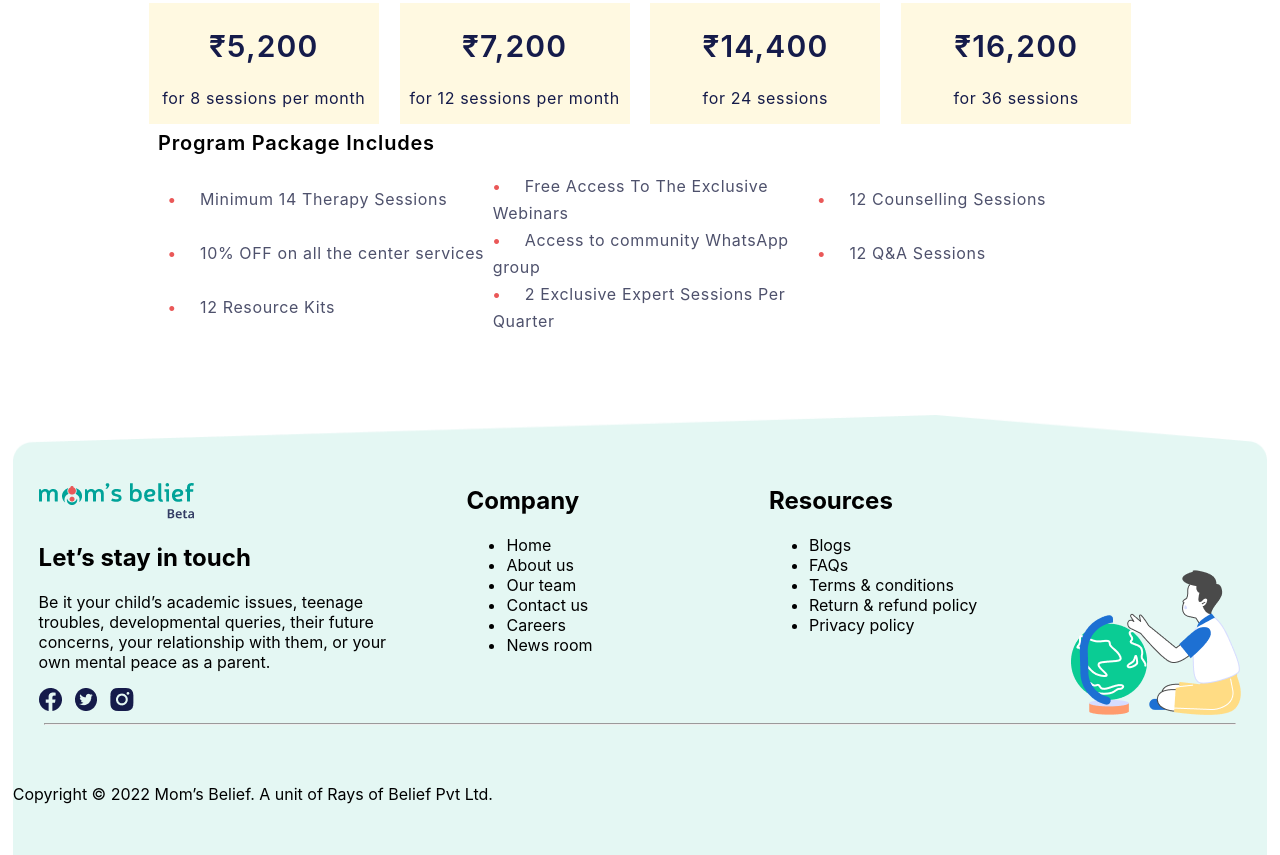
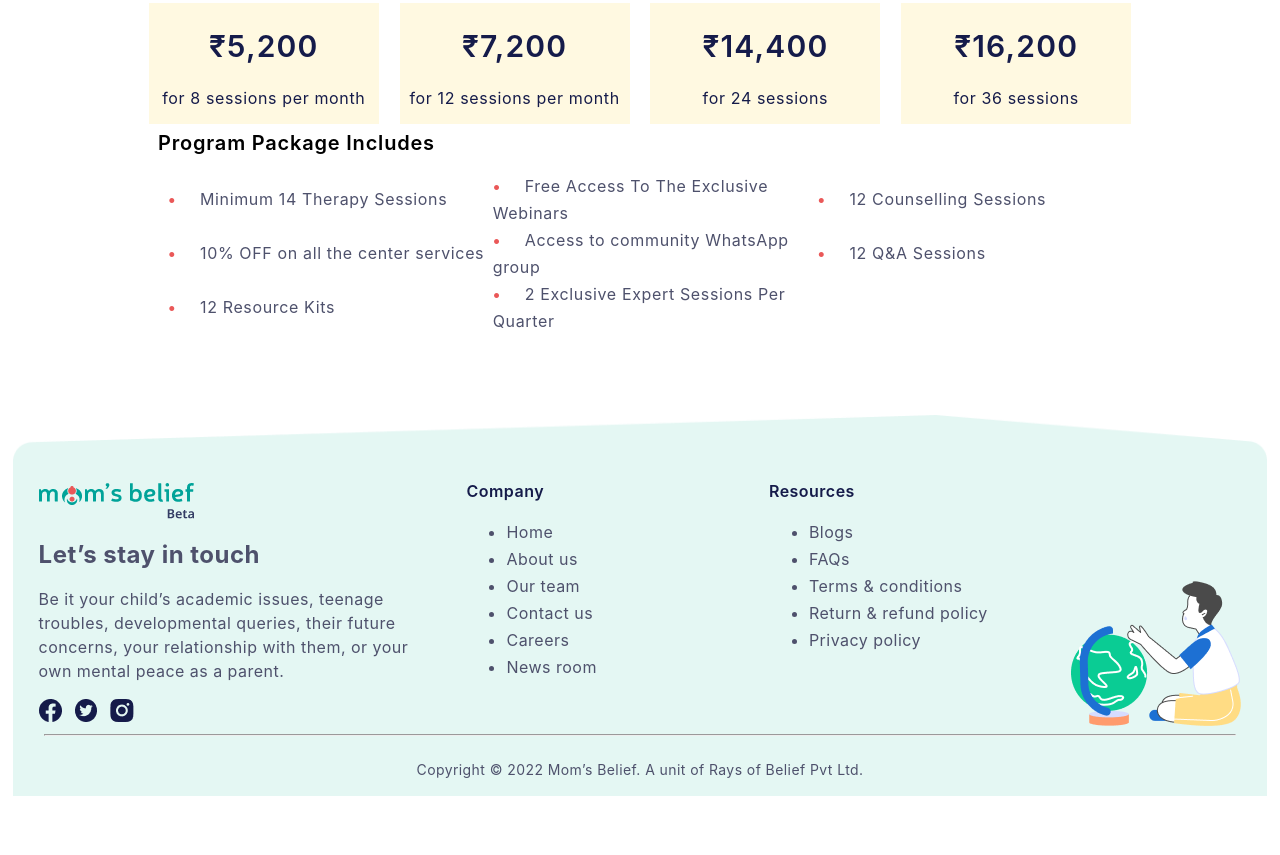
Before and after one commit to ashwani471/moms-belief, a plain HTML site: page index.html in a window 1280 px wide. Shown: the part 2846-3701 px from the top of the page. After the commit the page ends 3642 px from the top, so only its background shows below. Drawn offline with Linux system fonts and the light colour scheme; files whose address does not match are found by name; a web font is replaced by a local one.

Commit message:
second-last commit

```diff
--- a/index.html
+++ b/index.html
@@ -230,14 +230,14 @@
     <section class="section-last">
        <div class="social-media-section">
         <div class="social-media">
-            <div>
+            <div class="logo-image">
                <img src="./Assets/image 2.png" alt="">
             </div>
-            <div>
+            <div class="media-content">
                 <h1>Let’s stay in touch</h1>
                 <p>Be it your child’s academic issues, teenage troubles, developmental queries, their future concerns, your relationship with them, or your own mental peace as a parent.</p>
             </div>
-            <div>
+            <div class="media-icon">
                 <img src="./Assets/Group 136.png" alt="">
             </div>
 
--- a/style.css
+++ b/style.css
@@ -716,6 +716,18 @@ footer{
 
 }
 
+.media-content{
+    font-family: 'Inter';
+    font-style: normal;
+    font-weight: 400;
+    font-size: 16px;
+    line-height: 24px;
+    letter-spacing: 0.03em;
+
+color: #4E516C;
+
+}
+
 .social-media-section .social-media{
     width: 30%;
     margin-top: 68px;
@@ -724,6 +736,40 @@ footer{
 .social-media-section .company{
     width: 20%;
     margin-top: 51px;
+}
+
+.company h1 ,
+.resources h1{
+    font-family: 'Inter';
+    font-style: normal;
+    font-weight: 600;
+    font-size: 16px;
+    line-height: 24px;
+    justify-content: center;
+    /* identical to box height, or 150% */
+
+    /* display: flex; */
+    align-items: center;
+    letter-spacing: 0.03em;
+
+    color: #151B4A;
+
+}
+
+.company ul li ,
+.resources ul li{
+    font-family: 'Inter';
+    font-style: normal;
+    font-weight: 400;
+    font-size: 16px;
+    line-height: 27px;
+
+    /* identical to box height, or 169% */
+
+    letter-spacing: 0.03em;
+
+    color: #4E516C;
+
 }
 
 .social-media-section .resources{
@@ -737,7 +783,20 @@ footer{
 }
 
 .copyright{
-    padding: 35px 0%;
+    /* padding: 35px 0%; */
+    font-family: 'Inter';
+    font-style: normal;
+    font-weight: 400;
+    font-size: 14px;
+    line-height: 24px;
+    /* identical to box height, or 171% */
+
+    display: flex;
+    align-items: center;
+    justify-content: center;
+    letter-spacing: 0.03em;
+
+    color: #4E516C;
 }
 
 /*----------------------- media Queries----------------------------- */
```
